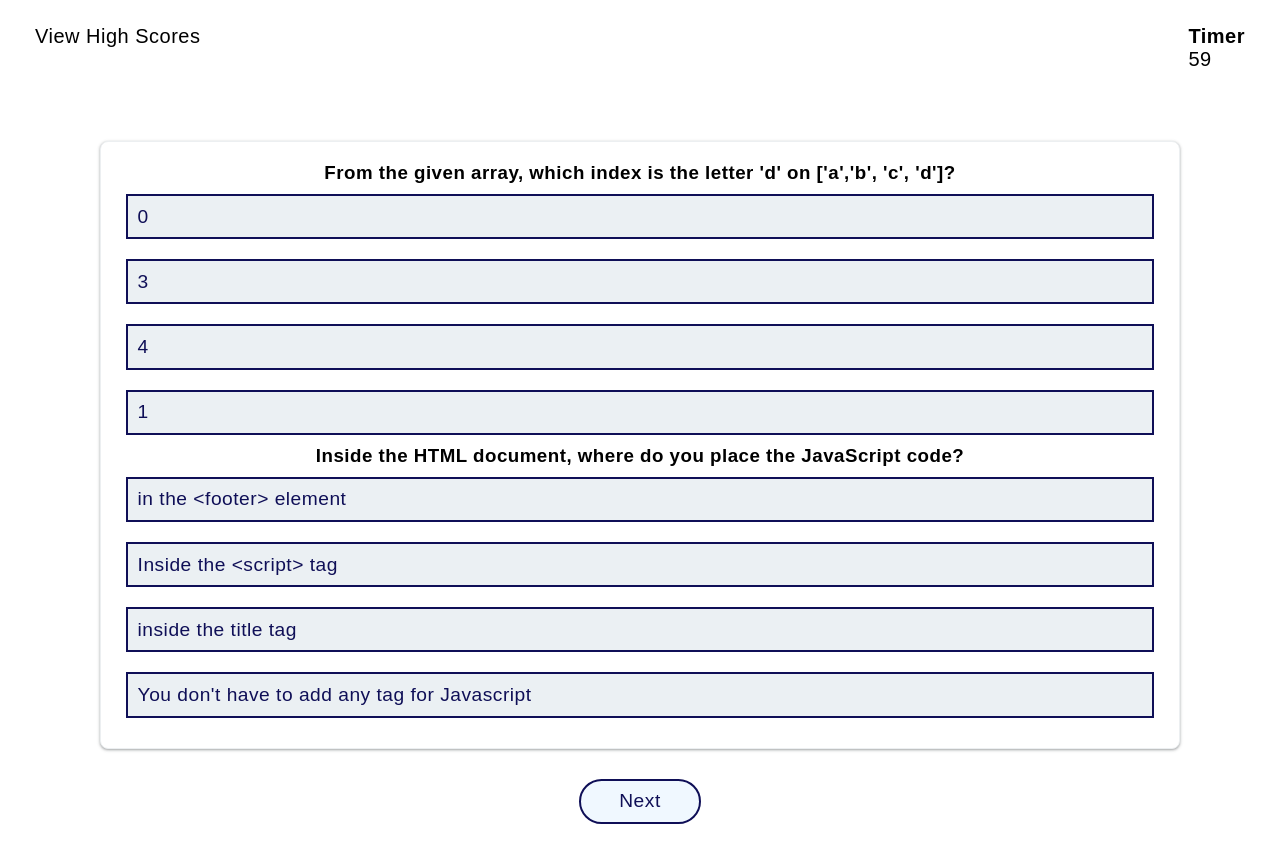
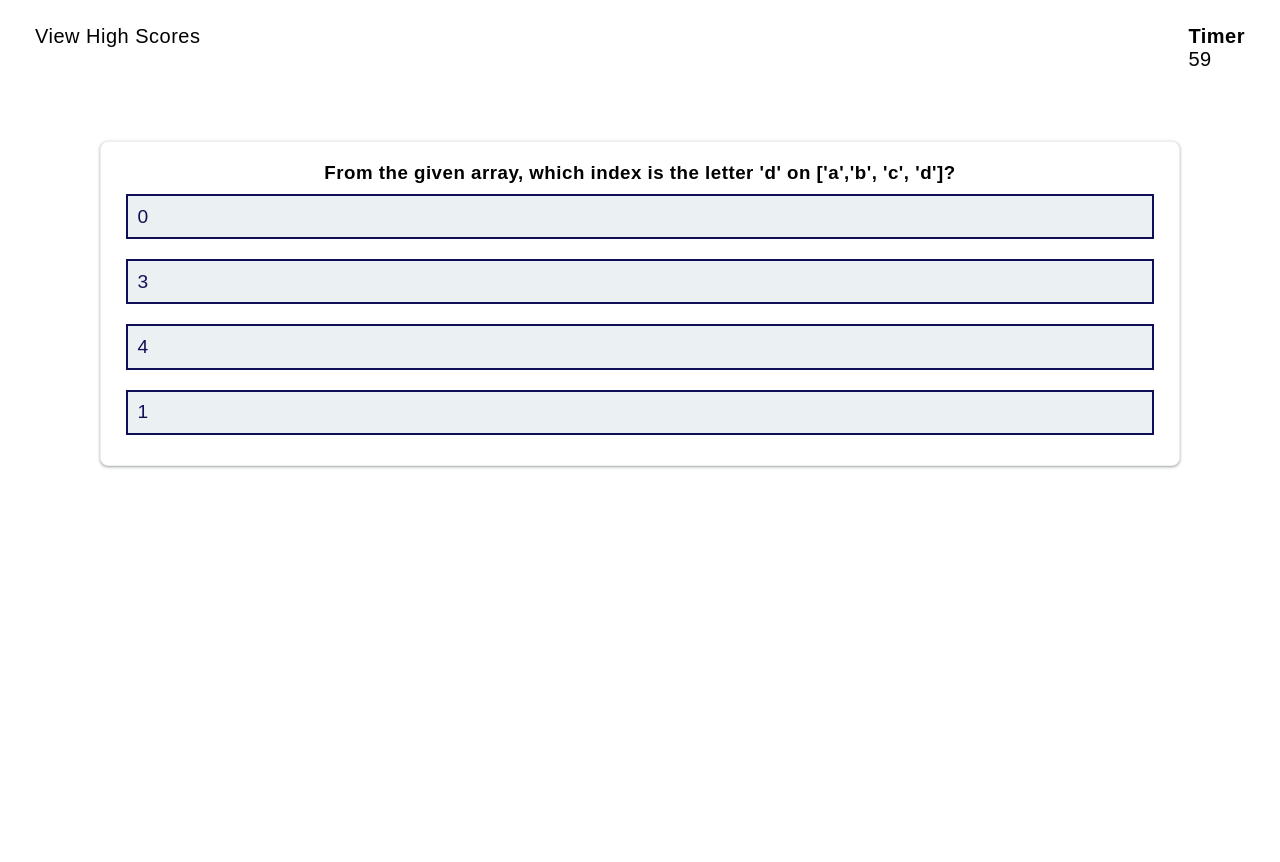
Before and after one commit to cjsolis12/coding-quiz, a plain HTML site: page index.html in a window 1280 px wide. Both pictures are taken after a click on the button "Start". After the commit the page ends 800 px from the top, so only its background shows below. Drawn offline with Linux system fonts and the light colour scheme.

Commit message:
removed next button in html

```diff
--- a/assets/js/index.js
+++ b/assets/js/index.js
@@ -5,7 +5,6 @@ var qAndA = document.getElementById('questionItem')
 var answersDisplayed= document.getElementById('choices')
 var correctIncorrectAnswers = document.getElementById('result')
 var nextButton = document.getElementById('next-btn')
-
 var nextQuestion = 0;
 // Start timer at
 var count = 60;
@@ -41,14 +40,14 @@ var questionsArray = [
 ]
 
 // Looping over each object to make each Question Property an h3.
-function createAnswerChoices (questionIndex){
+function createQuestionAndAnswers (questionIndex){
         var currentQuestion = questionsArray[questionIndex]
         let title = document.createElement('h3')
         let text1 = document.createTextNode(currentQuestion.question)
         const currentChoices = currentQuestion.choices
         title.appendChild(text1)
         qAndA.appendChild(title)
-
+        console.log(currentQuestion)
 // Looping over each choices array and adding them to buttons
         for(let i = 0; i < currentChoices.length; i++){
             let answerBtns = document.createElement('button');
@@ -63,10 +62,8 @@ function createAnswerChoices (questionIndex){
                  }else{
                     answerBtns.style.background = "#f2aa9b"
                  }
-                nextQuestion++;
-
             })
-            qAndA.appendChild(answerBtns)
+            qAndA.appendChild(answerBtns);
         }
  }
 
@@ -74,10 +71,6 @@ function createAnswerChoices (questionIndex){
 var timer = function (){
     var timeInterval = setInterval( () => {
         timerContainer.textContent = count--;
-        // if(count % 10 === 0){
-            createAnswerChoices(nextQuestion);
-            nextQuestion++;
-        // }
         if(count < 0){
             clearInterval(timeInterval)
         }
@@ -88,7 +81,7 @@ btn.addEventListener('click', function(){
     timer();
     startPage.style.display = "none";
     qAndA.style.visibility = "visible";
-    nextButton.style.visibility = "visible";
     btn.style.display = "none";
+    createQuestionAndAnswers(nextQuestion)
     console.log(nextQuestion)
 })
--- a/index.html
+++ b/index.html
@@ -31,7 +31,6 @@
         <div id="questionItem"></div>
       </main>
       <button id="start">Start</button>
-      <button id="next-btn">Next</button>
       <div id="result"></div>
     </div>
     <script src="assets/js/index.js"></script>
```
